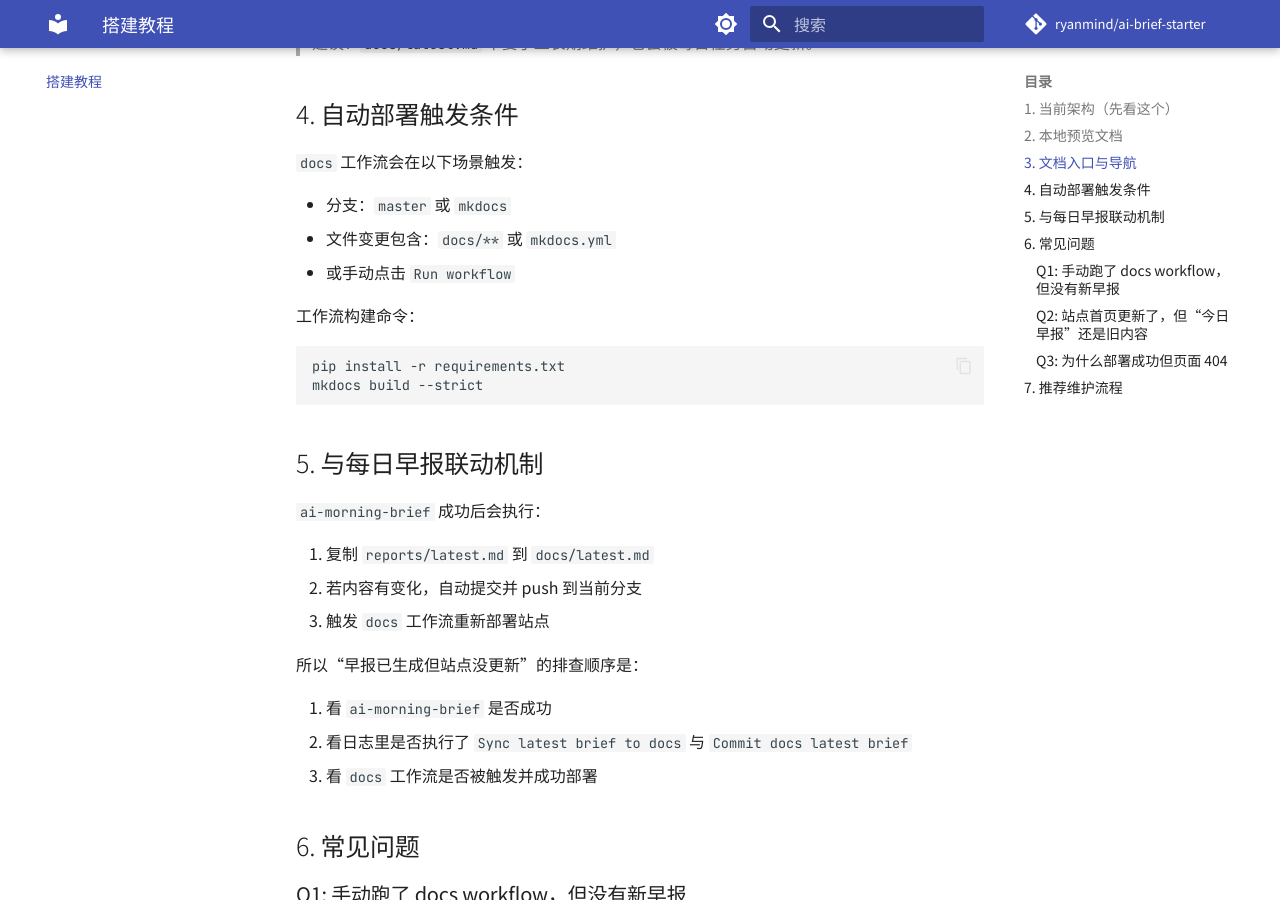
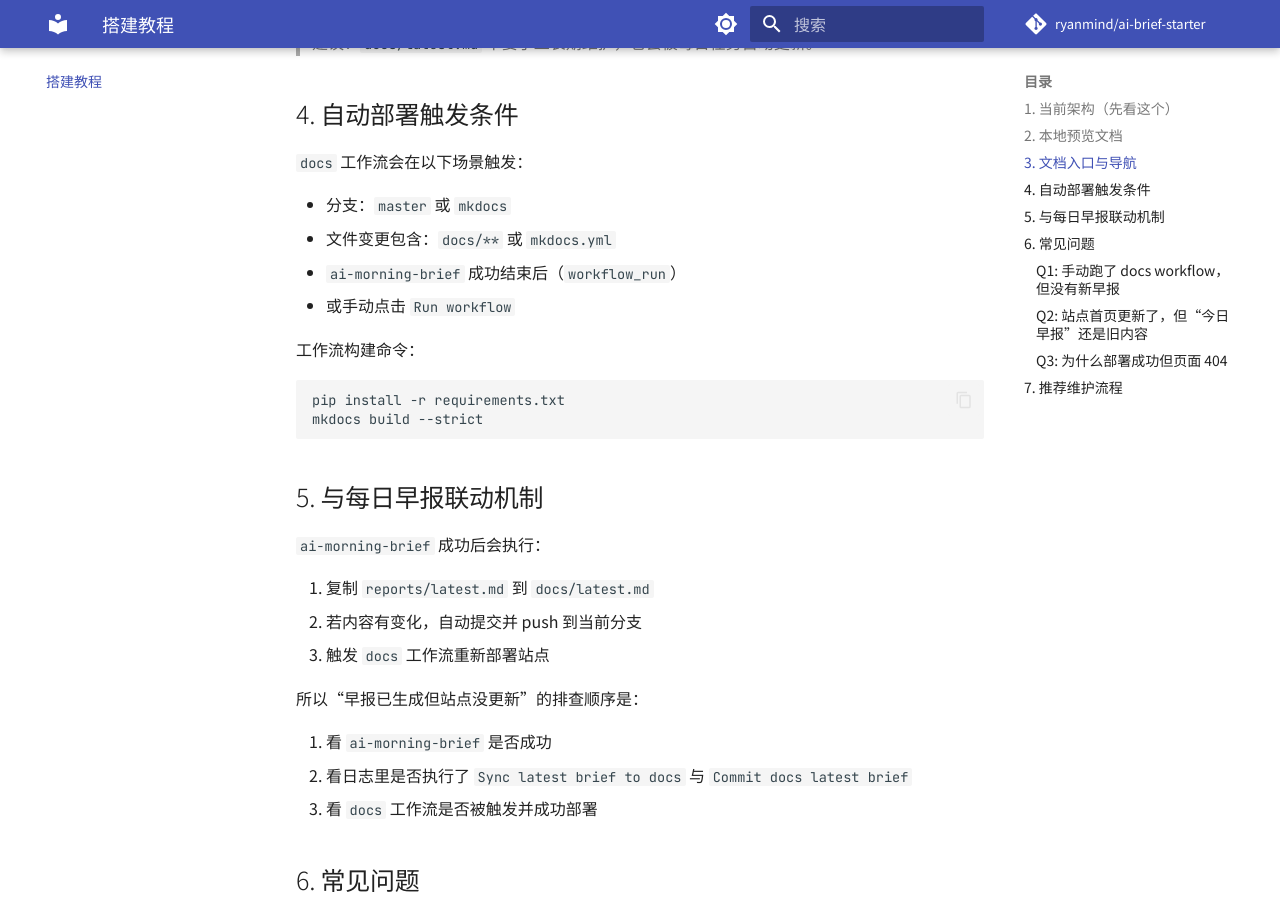
Before and after one commit to ryanmind/ai-brief-starter, an MkDocs documentation site: the page built from docs/mkdocs-tutorial.md, in a window 1280 px wide and 900 px high, scrolled down 1010 px. Built offline with MkDocs 1.6.1 and Material for MkDocs 9.7.7, drawn with Linux system fonts in a browser that asks for light colours; comment, search, counter and statistics services are not loaded.

Commit message:
fix(docs): 确保每日流程后自动部署最新文档

```diff
--- a/docs/mkdocs-tutorial.md
+++ b/docs/mkdocs-tutorial.md
@@ -39,6 +39,7 @@ mkdocs serve
 
 - 分支：`master` 或 `mkdocs`
 - 文件变更包含：`docs/**` 或 `mkdocs.yml`
+- `ai-morning-brief` 成功结束后（`workflow_run`）
 - 或手动点击 `Run workflow`
 
 工作流构建命令：
```
Also changed, not shown: 1 other file.
